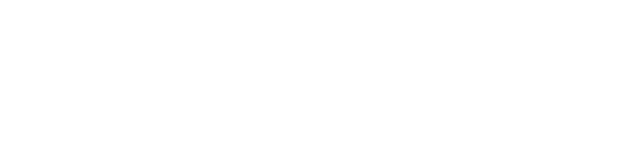
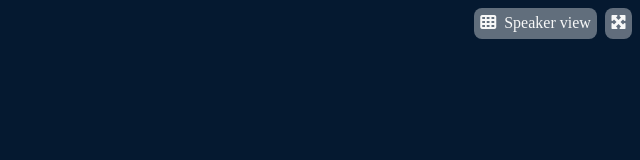
Before and after one commit to DanieleMorello/html-css-zoom, a plain HTML site: page index.html in a window 1280 px wide. Shown: the whole page, without its empty margins (640-1280 px from the left). Drawn offline with Linux system fonts and the light colour scheme.

Commit message:
Add main header

```diff
--- a/assets/css/style.css
+++ b/assets/css/style.css
@@ -14,6 +14,17 @@
   padding: 0;
   box-sizing: border-box;
 }
+
+body {
+  background-color: var(--zoom-dark);
+  color: var(--zoom-light);
+}
+
+.container {
+  width: 90%;
+  max-width: 1152px;
+  margin: auto;
+}
 /* #endregion Common */
 
 /* #region Utility Classes */
@@ -21,7 +32,23 @@
 
 /* #region Header */
 /* #endregion Header */
+.content {
+  justify-content: end;
+  margin: 0.5rem;
+}
 
+.content, .speaker_view {
+  display: flex;
+  gap: 0.5rem;
+}
+
+.speaker_view,
+.maximize {
+  background: rgba(255, 255, 255, 0.37);
+  padding: 0.4rem;
+  /* z-index: 1000; */
+  border-radius: 0.5rem;
+}
 /* #region Main */
 /* #endregion Main */
 
--- a/index.html
+++ b/index.html
@@ -14,7 +14,18 @@
   </head>
   <body>
     <main id="app-main">
-
+      <div class="header">
+        <div class="content">
+          <div class="speaker_view">
+            <div><i class="fa-solid fa-table-cells"></i></div>
+            <div>Speaker view</div>
+          </div>
+          <div class="maximize"><i class="fa-solid fa-maximize"></i></div>
+          <!-- /.speaker_view -->
+        </div>
+        <!-- /.content -->
+      </div>
+      <!-- /.header -->
     </main>
     <!-- /#app-main -->
     <footer id="app-footer"></footer>
```
Lines whose indentation alone changed are shown as unchanged.
